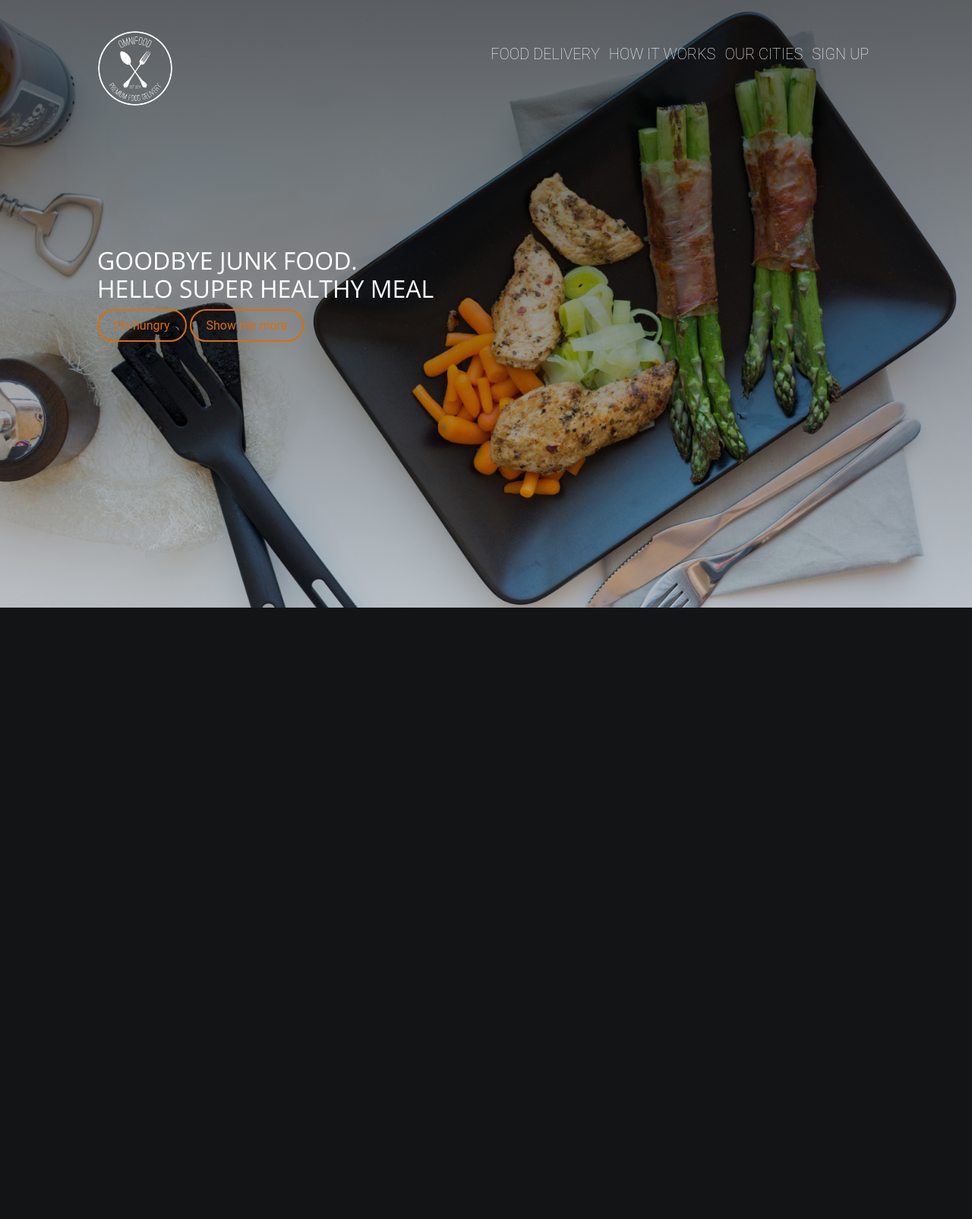
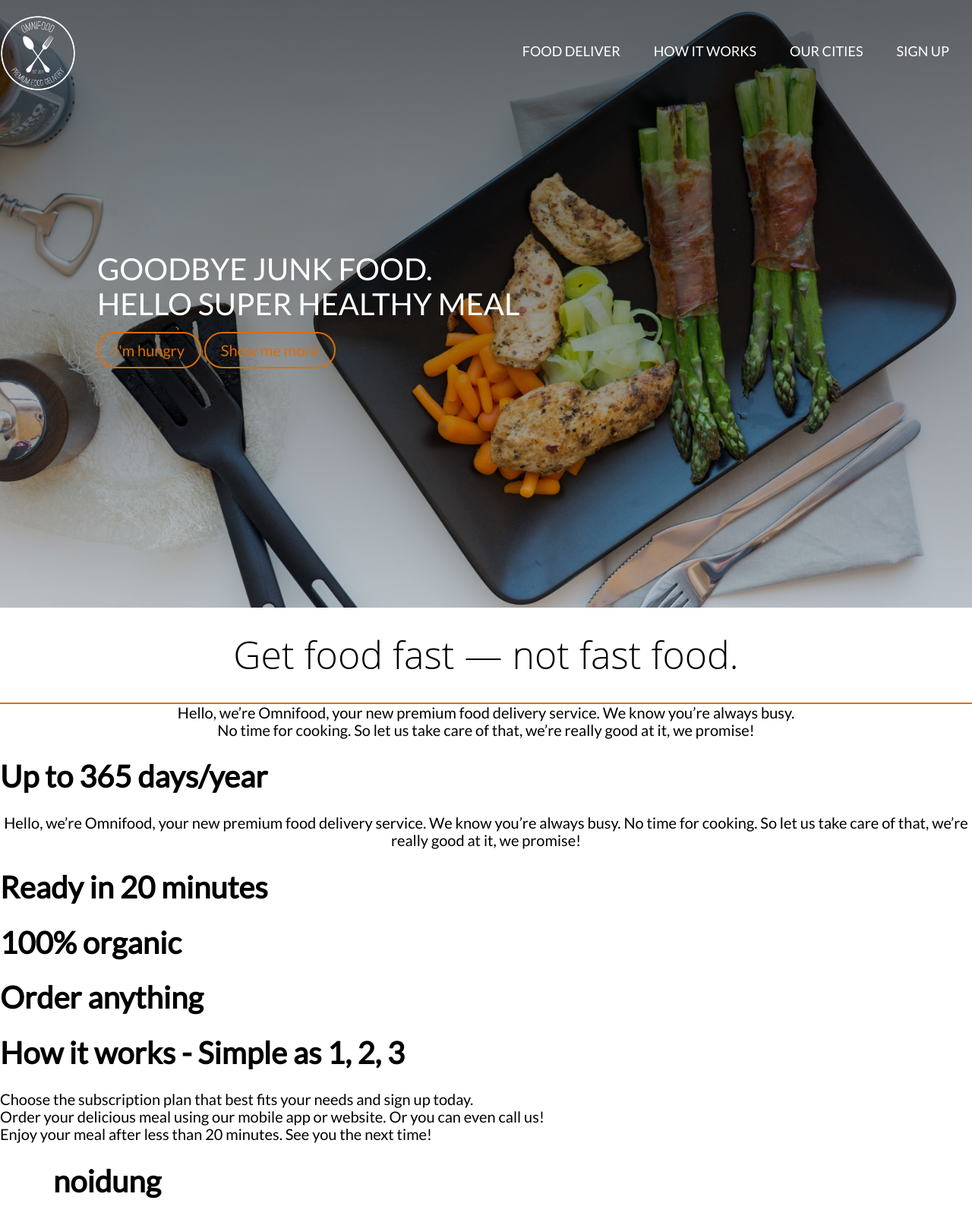
Before and after one commit to ntthanhdat/onmifood, a PHP site: page / in a window 1280 px wide; the page is wider, and only the part inside the window is pictured. Shown: that part at 76% size. Before the commit the page ends 800 px from the top of that part, so only its background shows below. Run offline with PHP 8.4, Linux system fonts and the light colour scheme.

Commit message:
make website by guide from course's video

```diff
--- /dev/null
+++ b/Grid.css
@@ -0,0 +1,81 @@
+
+/*  SECTIONS  ============================================================================= */
+
+.section {
+	clear: both;
+	padding: 0px;
+	margin: 0px;
+}
+
+/*  GROUPING  ============================================================================= */
+
+.row {
+    zoom: 1; /* For IE 6/7 (trigger hasLayout) */
+}
+
+.row:before,
+.row:after {
+    content:"";
+    display:table;
+}
+.row:after {
+    clear:both;
+}
+
+/*  GRID COLUMN SETUP   ==================================================================== */
+
+.col {
+	display: block;
+	float:left;
+	margin: 1% 0 1% 1.6%;
+}
+
+.col:first-child { margin-left: 0; } /* all browsers except IE6 and lower */
+
+
+/*  REMOVE MARGINS AS ALL GO FULL WIDTH AT 480 PIXELS */
+
+@media only screen and (max-width: 480px) {
+	.col {
+		/*margin: 1% 0 1% 0%;*/
+        margin: 0;
+	}
+}
+
+
+/*  GRID OF TWO   ============================================================================= */
+
+
+.span-2-of-2 {
+	width: 100%;
+}
+
+.span-1-of-2 {
+	width: 49.2%;
+}
+
+/*  GO FULL WIDTH AT LESS THAN 480 PIXELS */
+
+@media only screen and (max-width: 480px) {
+	.span-2-of-2 {
+		width: 100%;
+	}
+	.span-1-of-2 {
+		width: 100%;
+	}
+}
+
+
+/*  GRID OF THREE   ============================================================================= */
+
+
+.span-3-of-3 {
+	width: 100%;
+}
+
+.span-2-of-3 {
+	width: 66.13%;
+}
+
+.span-1-of-3 {
+}
--- a/index.php
+++ b/index.php
@@ -5,30 +5,43 @@
     <meta name="viewport" content="width=device-width, initial-scale=1.0">
     <title>Onmi Food</title>
     <link rel="stylesheet" href="normalize.css">
+    <link rel="stylesheet" href="Grid.css">
     <link rel="stylesheet" href="style.css">
     <link rel="preconnect" href="https://fonts.gstatic.com">
-    <link href="https://fonts.googleapis.com/css2?family=Open+Sans:wght@300&display=swap" rel="stylesheet">
+    <link href="https://fonts.googleapis.com/css2?family=Lato&display=swap" rel="stylesheet">
 
 </head>
 <body>
-    <header>
+    <header> <!--
         <div class="topnav" >
             <a href="">FOOD DELIVERY</a>
-            <a href="">HOW IT WORKS</a>
+            <a href="sec2">HOW IT WORKS</a>
             <a href="">OUR CITIES</a>
             <a href="">SIGN UP</a>
         </div>
         <img src="image/logo-white.png" alt="logo" width="100vh" height="100vh" class="logo">
-
+-->
+        <div>
+            <img src="image/logo-white.png" alt="logo" width="100px" height="auto" class="logo2">
+            <ul class="main-nav">
+                <li><a href="">FOOD DELIVER</a></li>
+                <li><a href="">HOW IT WORKS</a></li>
+                <li><a href="">OUR CITIES</a></li>
+                <li><a href="">SIGN UP</a></li>
+            </ul>
+        </div>
         <div class="link">
             <H1 class="whiteh">GOODBYE JUNK FOOD. <br>HELLO SUPER HEALTHY MEAL</H1>
             <a class="buttonlink" href="">I'm hungry</a>
             <a class="buttonlink" href="">Show me more</a>
         </div>
     </header>
+    <div class="home">
+
         <div>
-        <h>Get food fast — not fast food.</h>
-        <p>Hello, we’re Omnifood, your new premium food delivery service. We know you’re always busy. No time for cooking. So let us take care of that, we’re really good at it, we promise!</p>
+            <h1 class="blackh">Get food fast — not fast food.</h1>
+            <p class="underline"></p>
+            <p>Hello, we’re Omnifood, your new premium food delivery service. We know you’re always busy. <br>No time for cooking. So let us take care of that, we’re really good at it, we promise!</p>
         </div>
         <div>
             <span>
@@ -48,5 +61,15 @@
                 <p></p>
             </span>
         </div>
+    </div>
+    <section id="sec2">
+        <h1>How it works - Simple as 1, 2, 3</h1>
+        <p>Choose the subscription plan that best fits your needs and sign up today.</p>
+        <p>Order your delicious meal using our mobile app or website. Or you can even call us!</p>
+        <p>Enjoy your meal after less than 20 minutes. See you the next time!</p>
+    </section>
+    <div class="row">
+        <h1>noidung</h1>
+    </div>
 </body>
 </html>
--- a/style.css
+++ b/style.css
@@ -1,29 +1,40 @@
-body {
-    margin:0px;
+* {
+    padding: 0;
+    margin: 0;
+    box-sizing: border-box;
 }
-a{
+html{
+    font-family: 'Lato',"arial", sans-serif;
+    font-weight: 300;
+    font-size: 20px;
+    text-rendering: optimizeLegibility;
+    text-decoration: none;
+}
+a {
     text-decoration: none;
     color: white;
 
 }
+/* ------------------------------ */
+/* ------------header------------ */
+/* ------------------------------ */
 header {
-    background-image:linear-gradient(rgba(0,0,0,0.6),rgba(0,0,0,0.2)), url(image/hero.jpg);
-
-    font-family: "roboto";
+    background-image: linear-gradient(rgba(0, 0, 0, 0.6), rgba(0, 0, 0, 0.2)), url(image/hero.jpg);
     background-position: center;
     background-size: cover;
-    position: absolute;
+    position: relative;
     height: 100vh;
     width: 100%;
-    text-decoration: none;
 }
-.topnav{
-    position: relative;
+
+.topnav {
+    position: absolute;
     left: 50%;
     top: 7%;
 
 }
-.topnav a{
+
+.topnav a {
     font-size: 20px;
     font-weight: 80;
     overflow: hidden;
@@ -31,29 +42,32 @@ header {
     padding: 4px 6px;
 
 }
-.logo{
+
+.logo {
     position: absolute;
     left: 10%;
     top: 5%;
 }
-.whiteh{
-    font-family: 'Open Sans', sans-serif;
-    color: white;
-    font-weight: 120;
-  }
+
+
 .link {
     position: absolute;
     top: 38%;
     left: 10%;
 }
+.whiteh {
+    color: white;
+    font-weight: 300;
+}
 
-.buttonlink{
+.buttonlink {
     color: rgb(221, 109, 5);
     background-color: transparent;
     border: 2px solid;
     border-color: rgb(221, 109, 5);
 }
-.buttonlink:link{
+
+.buttonlink:link {
     color: rgb(221, 109, 5);
     background-color: transparent;
     border: 2px solid;
@@ -61,7 +75,8 @@ header {
     padding: 10px 20px;
     border-radius: 200px;
 }
-.buttonlink:hover{
+
+.buttonlink:hover {
     color: #ffffff;
     background-color: rgb(221, 109, 5);
     border: 2px solid;
@@ -73,3 +88,52 @@ header {
 .topnav .icon {
     display: none;
 }
+
+
+.home p{
+    text-align: center;
+
+}
+.blackh{
+    font-family: 'Open Sans', sans-serif;
+    font-weight: 100;
+    font-size: 50px;
+    text-align: center;
+}
+.underline{
+    background-color: rgb(221, 109, 5);
+    padding: 1px 20px;
+    float: center;
+}
+.row{
+    max-width: 1140px;
+    margin: 0 auto 0 auto;
+
+}
+/*thay doi*/
+.logo2{
+    float: left;
+    margin-top: 20px;
+}
+.main-nav{
+    list-style: none;
+    float: right;
+    margin-top: 55px;
+    margin-right: 30px;
+}
+.main-nav li{
+    display: inline-block;
+    margin-left: 40px;
+}
+.main-nav li a:link, .main-nav li a:visited{
+    text-align: center;
+    font-size: 90%;
+    border-bottom: 2px solid transparent;
+    transition:  border-bottom 0.2px;
+}
+.main-nav li a:hover, .main-nav li a:active{
+    padding: 8px;
+    border-bottom: 2px solid #e67e22;
+    text-align: center;
+    font-size: 90%;
+}
```
Lines whose indentation alone changed are shown as unchanged.
